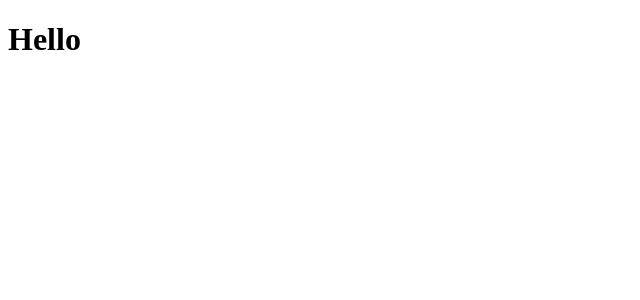
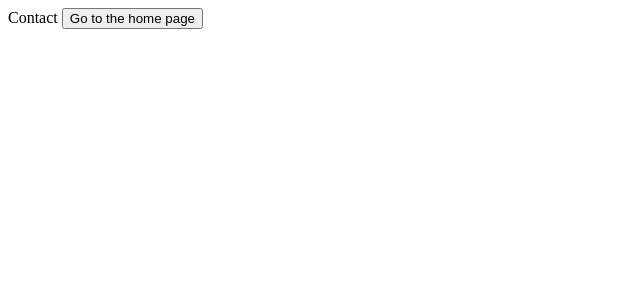
Before and after one commit to sarvjeetdev/assetflow, a React (Vite) app: page /dashboard in a window 1280 px wide. Shown: the top 300 px of the page, without its empty margins (0-640 px from the left). Built offline with nearby package versions, Linux system fonts and the light colour scheme.

Commit message:
starting

```diff
--- a/package.json
+++ b/package.json
@@ -11,7 +11,8 @@
   },
   "dependencies": {
     "react": "^18.2.0",
-    "react-dom": "^18.2.0"
+    "react-dom": "^18.2.0",
+    "react-router-dom": "^6.16.0"
   },
   "devDependencies": {
     "@types/react": "^18.2.15",
--- a/src/App.jsx
+++ b/src/App.jsx
@@ -1,14 +1,18 @@
-import { useState } from 'react'
-
+import { BrowserRouter as Router, Route, Routes } from "react-router-dom";
+import Home from "./Components/Home";
+import Dashboard from "./Components/Dashboard";
 
 function App() {
-
-
   return (
-    <>
-     <h1>Hello</h1>
-    </>
-  )
+    <div className="App">
+      <Router>
+        <Routes>
+          <Route path="/" element={<Home />} />
+          <Route path="/dashboard" element={<Dashboard />} />
+        </Routes>
+      </Router>
+    </div>
+  );
 }
 
-export default App
+export default App;
--- /dev/null
+++ b/src/Components/Dashboard.jsx
@@ -0,0 +1,17 @@
+import React from "react";
+import { useNavigate } from "react-router-dom";
+
+function Dashboard() {
+  const navigate = useNavigate();
+
+  return (
+    <div>
+      Contact{" "}
+      <button onClick={() => {  navigate("/");}}>
+        Go to the home page
+      </button>
+    </div>
+  );
+}
+
+export default Dashboard;
--- /dev/null
+++ b/src/Components/Home.jsx
@@ -0,0 +1,28 @@
+import React from "react";
+import { Navigate } from "react-router-dom";
+
+function Home() {
+
+  const [goToDash, setGoToDash] = React.useState(false);
+
+  if (goToDash) {
+    return <Navigate to="/dashboard" />;
+  }
+
+
+  return (
+    <div>
+      HOME PAGE
+
+      <button onClick={() => {
+          setGoToDash(true);
+        }}>
+
+        Go to the page
+      </button>
+
+    </div>
+  );
+}
+
+export default Home;
```
Also changed, not shown: src/Components/Navbar/Navbar.jsx (added), 1 other file (tests, documents, lock files or other folders).
